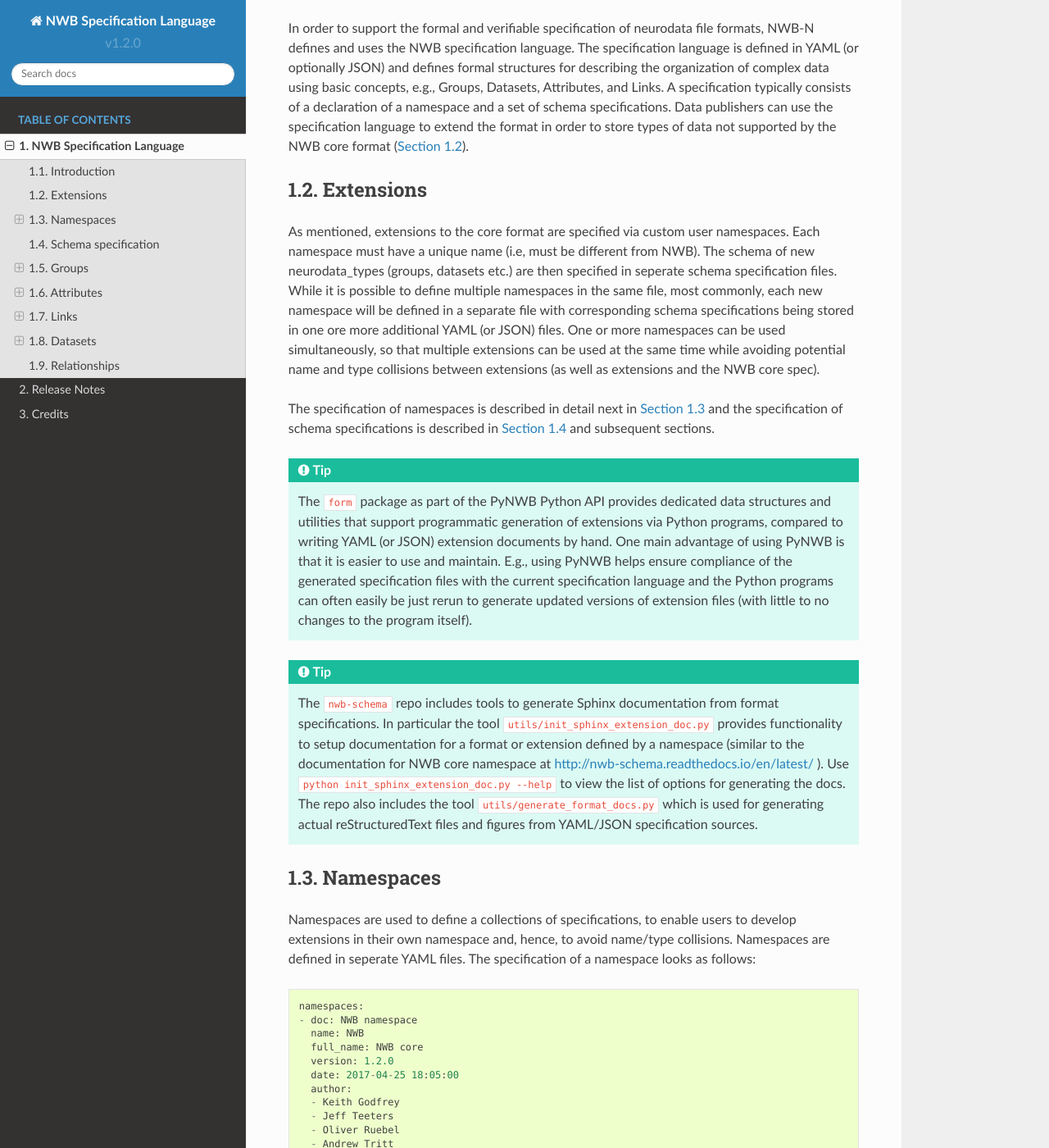
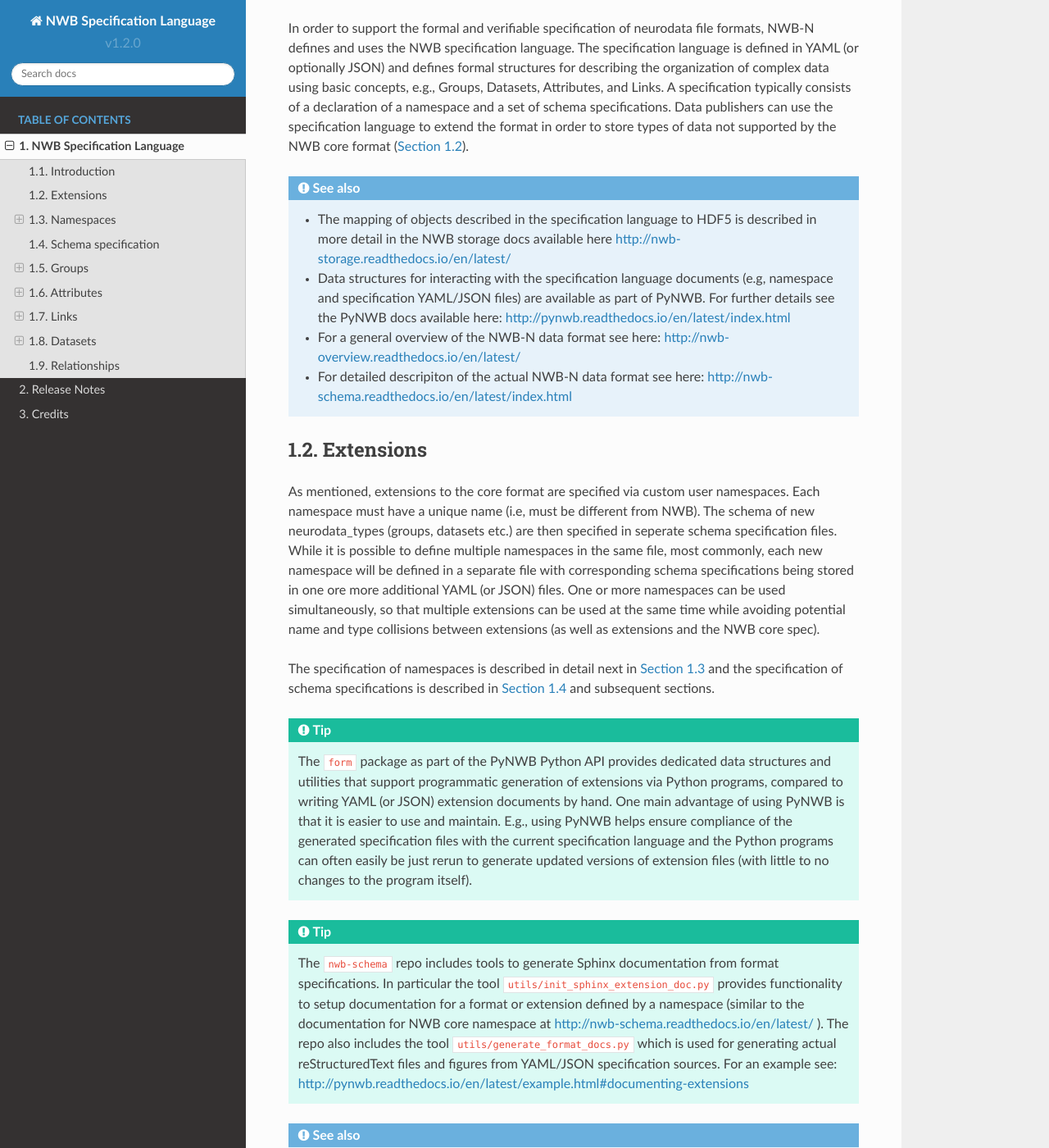
Before and after one commit to NeurodataWithoutBorders/nwb-schema, a Sphinx documentation site: the page built from docs/language/source/specification_language_description.rst, in a window 1280 px wide and 1400 px high, scrolled down 241 px. Shown: the whole window at 82% size. Built offline with Sphinx 7.4.7 and the Read the Docs theme 2.0.0, drawn with Linux system fonts in a browser that asks for light colours; some of the changed text lies outside the part shown.

Commit message:
Improve cross-referencing in language docs. Add note on storage of links. Together with earlier edits this fix #15

```diff
--- a/docs/language/source/specification_language_description.rst
+++ b/docs/language/source/specification_language_description.rst
@@ -19,6 +19,16 @@
 Data publishers can use the specification language to extend
 the format in order to store types of data not supported by the
 NWB core format (:numref:`sec-extensions`).
+
+.. seealso::
+
+    * The mapping of objects described in the specification language to HDF5 is
+      described in more detail in the NWB storage docs available here http://nwb-storage.readthedocs.io/en/latest/
+    * Data structures for interacting with the specification language documents
+      (e.g, namespace and specification YAML/JSON files) are available as part of
+      PyNWB. For further details see the PyNWB docs available here: http://pynwb.readthedocs.io/en/latest/index.html
+    * For a general overview of the NWB-N data format see here: http://nwb-overview.readthedocs.io/en/latest/
+    * For detailed descripiton of the actual NWB-N data format see here: http://nwb-schema.readthedocs.io/en/latest/index.html
 
 
 .. _sec-extensions:
@@ -58,10 +68,17 @@
     format specifications. In particular the tool ``utils/init_sphinx_extension_doc.py``
     provides functionality to setup documentation for a format or extension defined
     by a namespace (similar to the documentation for NWB core namespace at http://nwb-schema.readthedocs.io/en/latest/ ).
-    Use ``python init_sphinx_extension_doc.py --help`` to view the list
-    of options for generating the docs. The repo also includes the tool ``utils/generate_format_docs.py``
+    The repo also includes the tool ``utils/generate_format_docs.py``
     which is used for generating actual reStructuredText files and figures from YAML/JSON
-    specification sources.
+    specification sources. For an example see: http://pynwb.readthedocs.io/en/latest/example.html#documenting-extensions
+
+.. seealso::
+
+    For examples on how to create and use extensions in PyNWB see:
+
+    * http://pynwb.readthedocs.io/en/latest/example.html#extending-nwb : Examples showing how to extend NWB
+    * http://pynwb.readthedocs.io/en/latest/tutorials.html#extensions : Tutorial showing how to define and use extensions
+
 
 
 .. _sec-namespace-dec:
@@ -398,6 +415,7 @@
 ^^^^^^^^^
 
 List of link specifications describing all links to be stored as part of this group.
+See :numref:`sec-link-spec` for details.
 
 .. code-block:: yaml
 
@@ -407,10 +425,12 @@
       target_type: type of target
     - ...
 
+
 ``datasets``
 ^^^^^^^^^^^^
 
 List of dataset specifications describing all datasets to be stored as part of this group.
+See :numref:`sec-dataset-spec` for details.
 
 .. code-block:: yaml
 
@@ -618,6 +635,13 @@
     - doc: Link to target type
       name: link name
       target_type: type of target
+
+.. note::
+
+    When mapped to storage, links should always remain identifiable as such. For example,
+    in the context of HDF5, this means that soft links (or external links) should be
+    used instead of hard links.
+
 
 Link specification keys
 ------------------------
```
Also changed, not shown: other parts of docs/language/source/specification_language_description.rst (+5 -8 lines).
